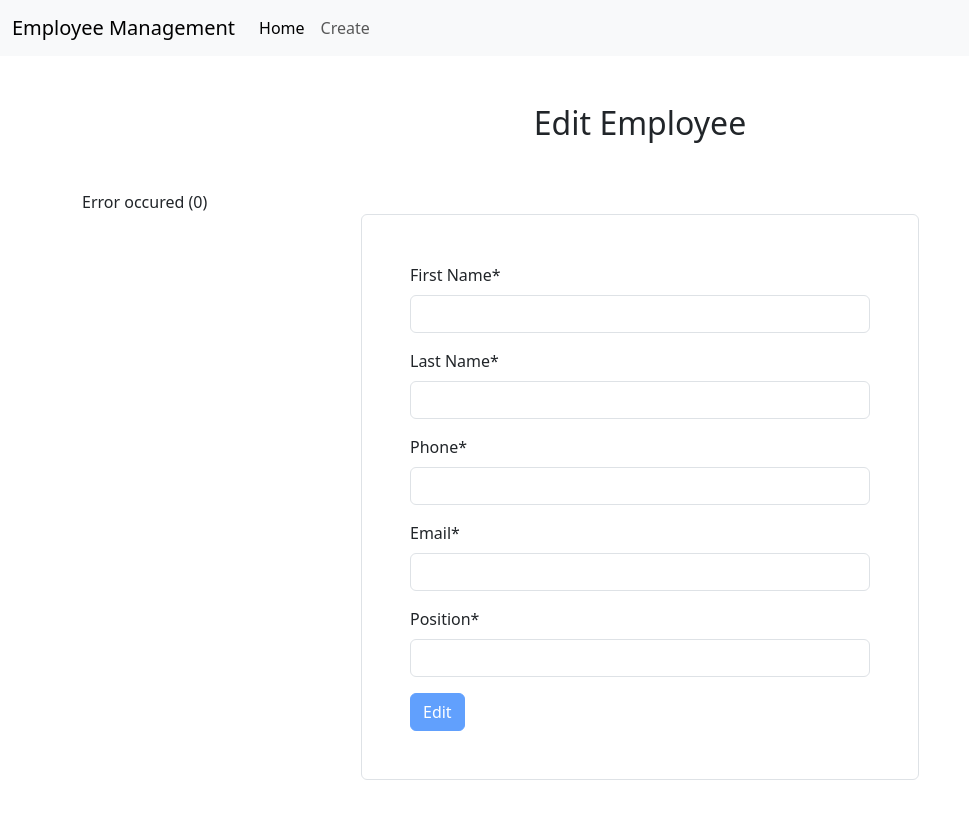
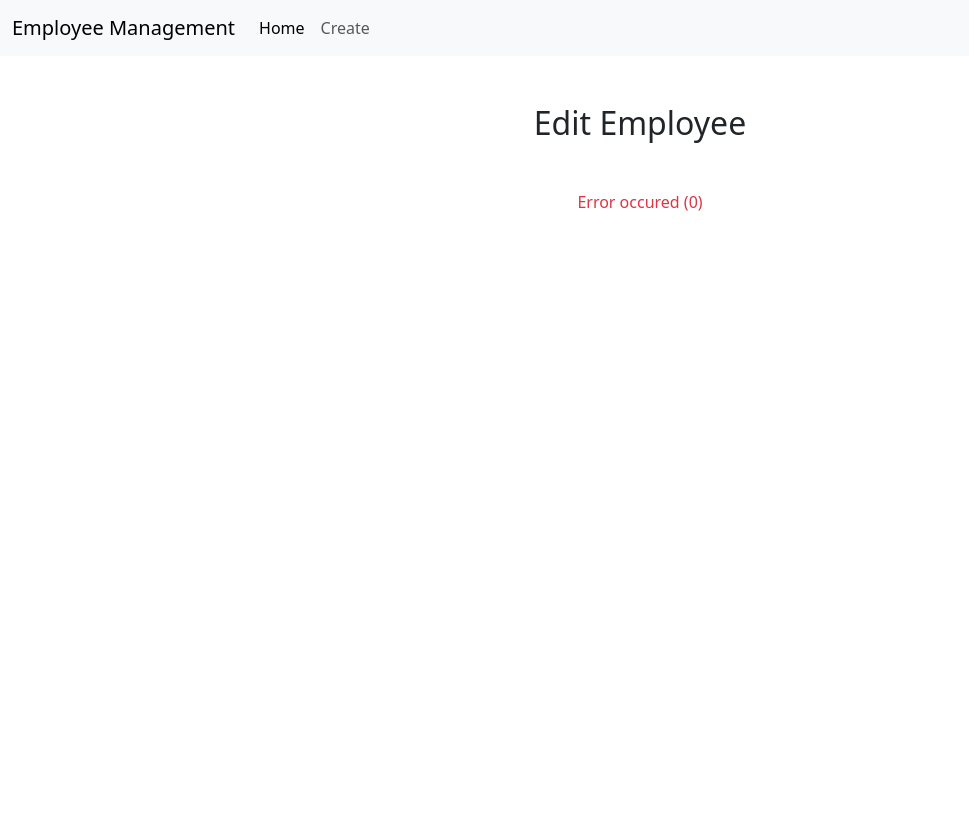
Before and after one commit to danield75/employee-management-app, an Angular app: page /edit/1 in a window 1280 px wide. Shown: the top 818 px of the page, without its empty margins (0-969 px from the left). Built offline with nearby package versions, Linux system fonts and the light colour scheme; no server answers.

Commit message:
Handling general error messages

```diff
--- a/src/app/employee-form/employee-form.component.html
+++ b/src/app/employee-form/employee-form.component.html
@@ -1,10 +1,11 @@
 <h2 class="text-center my-5">{{ isEditing ? "Edit " : "Create" }} Employee</h2>
 
-<div *ngIf="errorMessage != ''">
+<div class="text-danger text-center" *ngIf="errorMessage != ''">
   {{ errorMessage }}
 </div>
 
 <form
+  *ngIf="errorMessage === ''"
   #employeeForm="ngForm"
   (ngSubmit)="onSubmit()"
   class="border rounded p-5 w-50 mb-5 mx-auto"
```
